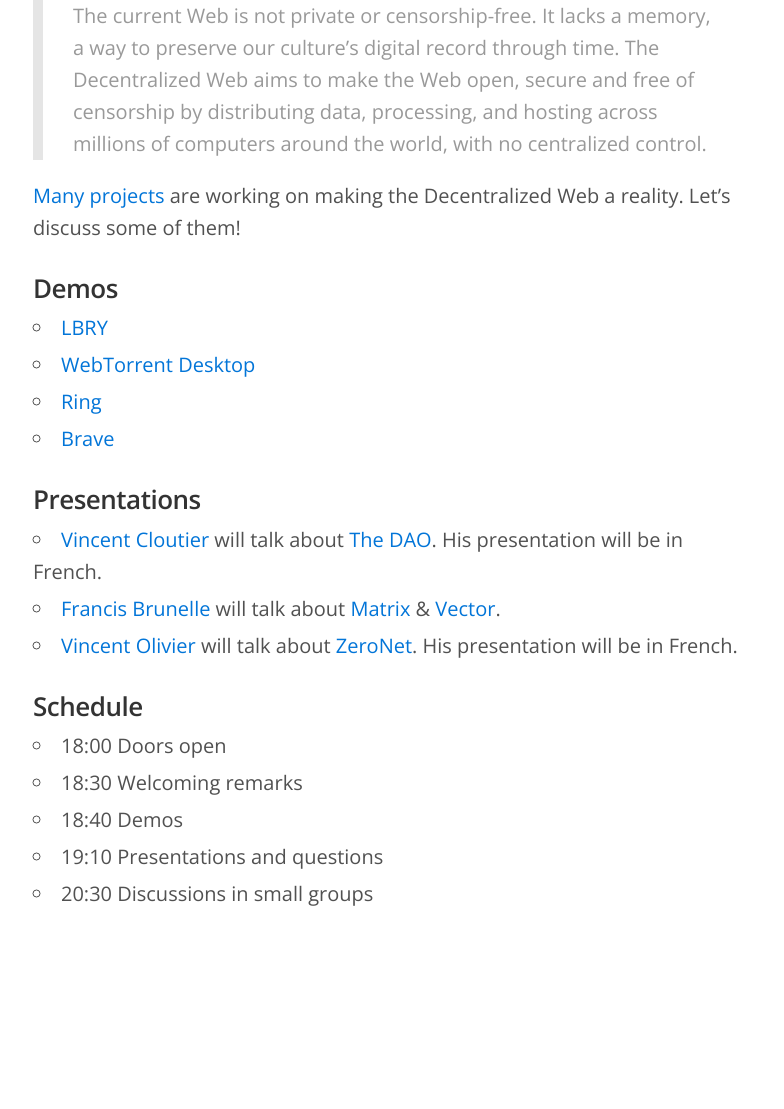
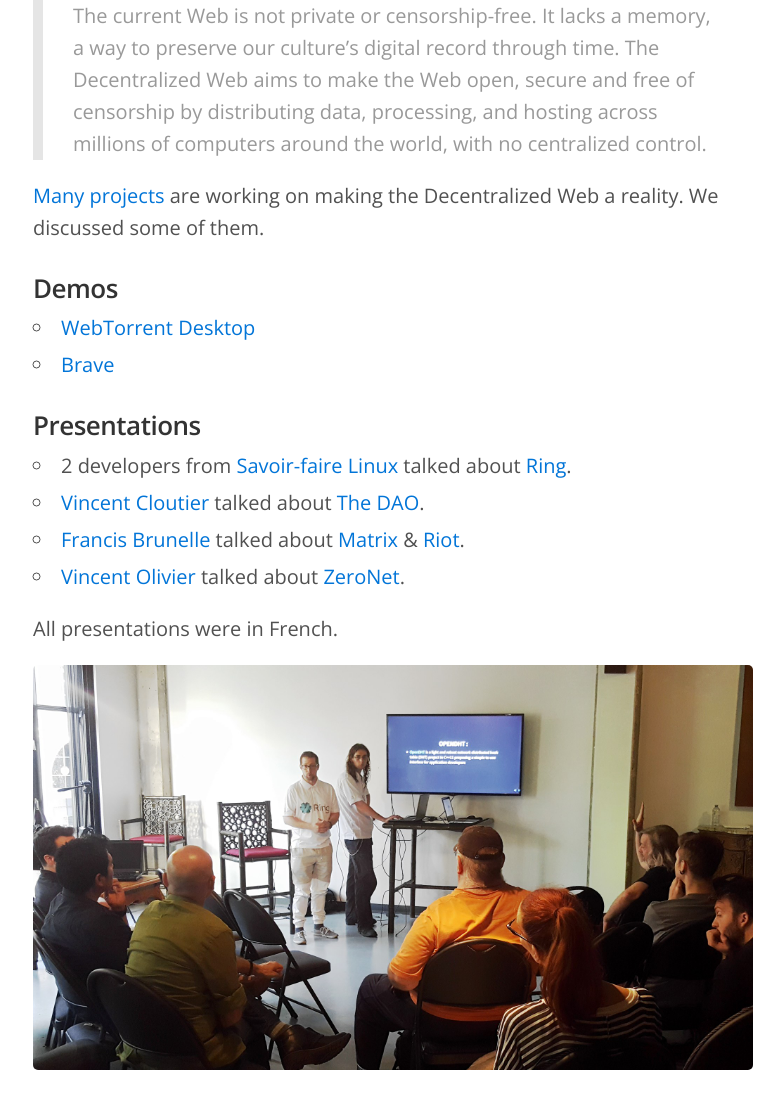
Before and after one commit to safenetwork/montreal.safenetwork.org, a Jekyll site: the page built from _posts/2016-07-11-decentralized-web-meetup.md, in a window 1280 px wide and 1400 px high, scrolled down 665 px. Shown: the part 210-1319 px from the top of the window, without its empty margins (247-1031 px from the left). Built offline with Jekyll 4.4.1, drawn with Linux system fonts in a browser that asks for light colours; before the commit the page ends 1905 px from its top, so only the background shows below that; some of the changed text lies outside the part shown.

```diff
--- a/_posts/2016-07-11-decentralized-web-meetup.md
+++ b/_posts/2016-07-11-decentralized-web-meetup.md
@@ -9,33 +9,28 @@
 ### Where?
 [Yap Lounge](http://yaplounge.com/event-space/), 3485 Boul St-Laurent, 2nd floor ([map](https://goo.gl/maps/qKyFxYGWDYu))
 
-------
+---
 
-This meetup is inspired by the [Decentralized Web Summit](https://www.decentralizedweb.net/), an event that took place at the Internet Archive on June 8, 2016.
+This meetup was inspired by the [Decentralized Web Summit](https://www.decentralizedweb.net/), an event that took place at the Internet Archive on June 8, 2016.
 
 ![Decentralized Web Summit group photo](https://ipfs.pics/ipfs/QmcBm89KTXh6HQWXyo1ChXbfFCsMsiUobZ8UN3ttHLJ9we)
 
 > The current Web is not private or censorship-free. It lacks a memory, a way to preserve our culture’s digital record through time. The Decentralized Web aims to make the Web open, secure and free of censorship by distributing data, processing, and hosting across millions of computers around the world, with no centralized control.
 
-[Many projects](http://www.decentralizedweb.net/learn-more/#science-fair) are working on making the Decentralized Web a reality. Let's discuss some of them!
+[Many projects](http://www.decentralizedweb.net/learn-more/#science-fair) are working on making the Decentralized Web a reality. We discussed some of them.
 
 ### Demos
 
-* [LBRY](https://lbry.io/)
 * [WebTorrent Desktop](https://webtorrent.io/desktop)
-* [Ring](https://ring.cx/)
 * [Brave](https://www.brave.com/)
 
 ### Presentations
 
-* [Vincent Cloutier](http://vincent.cloutier.co/) will talk about [The DAO](https://daohub.org/). His presentation will be in French.
-* [Francis Brunelle](https://frabrunelle.com/) will talk about [Matrix](http://matrix.org/) & [Vector](https://vector.im/).
-* [Vincent Olivier](https://github.com/up4) will talk about [ZeroNet](https://zeronet.io/). His presentation will be in French.
+* 2 developers from [Savoir-faire Linux](https://www.savoirfairelinux.com/en/) talked about [Ring](https://ring.cx/).
+* [Vincent Cloutier](http://vincent.cloutier.co/) talked about [The DAO](https://daohub.org/).
+* [Francis Brunelle](https://frabrunelle.com/) talked about [Matrix](http://matrix.org/) & [Riot](https://riot.im/).
+* [Vincent Olivier](https://github.com/up4) talked about [ZeroNet](https://zeronet.io/).
 
-### Schedule
+All presentations were in French.
 
-* 18:00 Doors open
-* 18:30 Welcoming remarks
-* 18:40 Demos
-* 19:10 Presentations and questions
-* 20:30 Discussions in small groups
+![First presentation](/img/decentralized-web-meetup.jpg)
```
Also changed, not shown: _posts/2016-03-23-next-generation-p2p-technologies.md (+5 -12 lines), _posts/2016-10-13-safe-launcher-api-meetup.md (added, +43 -0 lines), img/decentralized-web-meetup.jpg (added), 1 other file.
